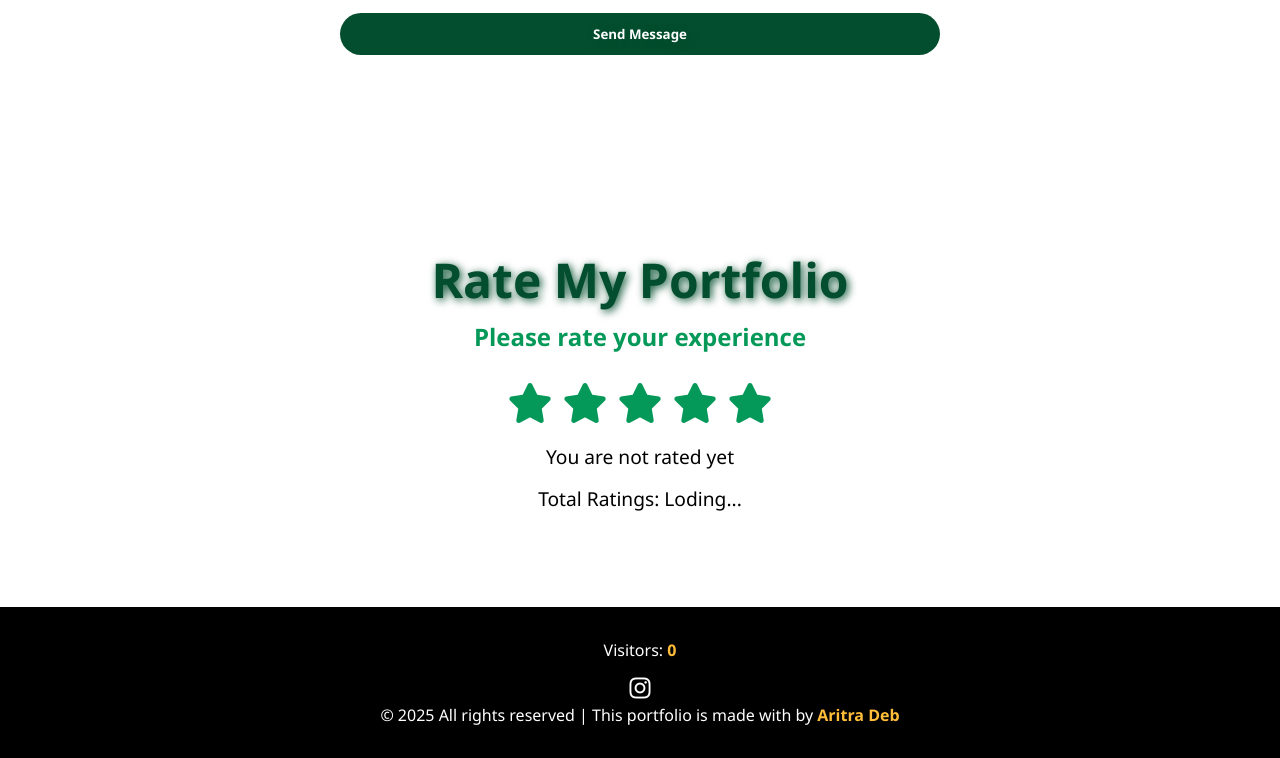
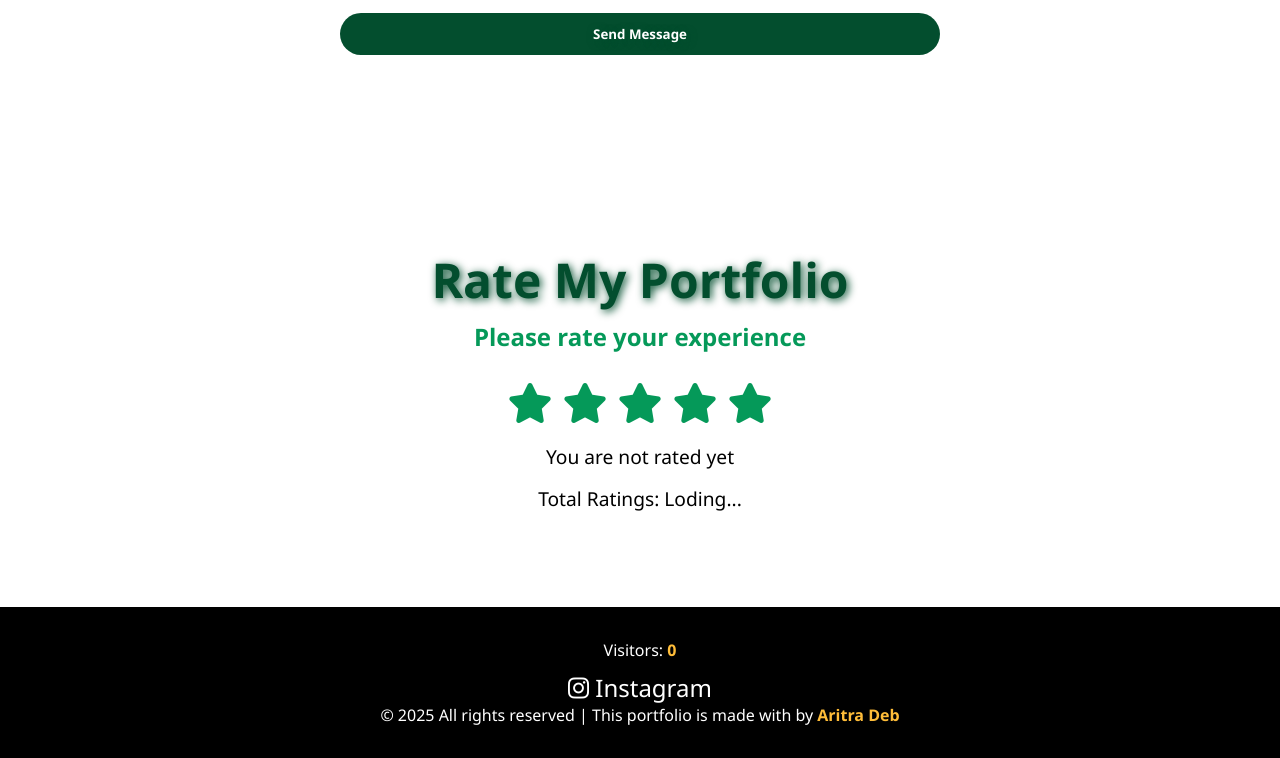
Before and after one commit to Aritra45/Ashish-Anand-Portfolio, a plain HTML site: page index.html in a window 1280 px wide. Shown: the part 3298-4056 px from the top of the page. Drawn offline with nearby package versions, Linux system fonts and the light colour scheme; no server answers; some icons are missing.

Commit message:
Update index.html

```diff
--- a/index.html
+++ b/index.html
@@ -404,7 +404,7 @@
     </p>
     <div class="socials">
       <!-- <a href="#" aria-label="LinkedIn"><i class="fab fa-linkedin"></i></a> -->
-      <a href="https://www.instagram.com/ashish.anand7/" aria-label="Instagram"><i class="fab fa-instagram"></i></a>
+      <a href="https://www.instagram.com/ashish.anand7/" aria-label="Instagram"><i class="fab fa-instagram"> </i> Instagram</a>
       <!-- <a href="#" aria-label="YouTube"><i class="fab fa-youtube"></i></a> -->
     </div>
     <p style="color: white;">&copy;
```
